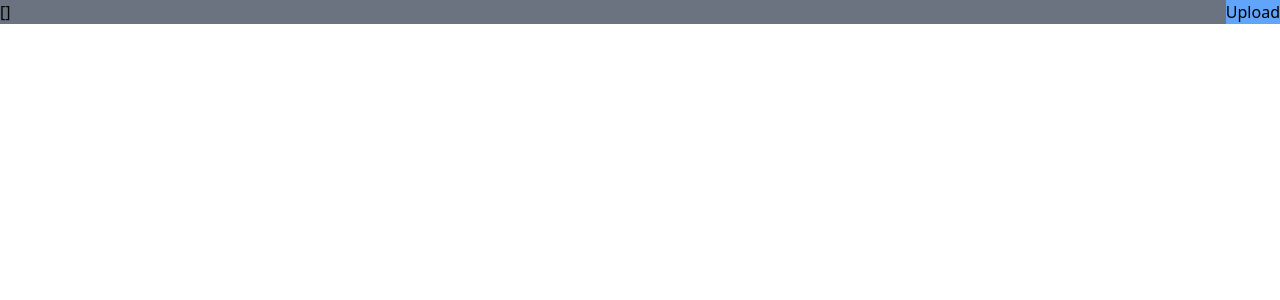
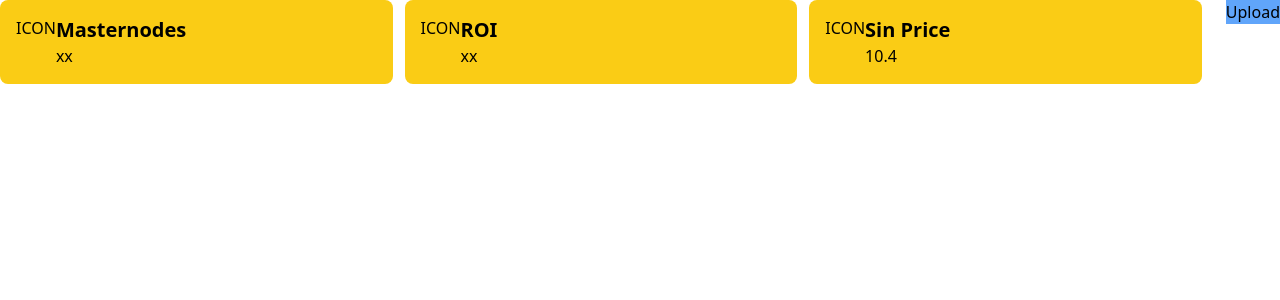
Before and after one commit to neiwad/sinfinity, a Nuxt app: page / in a window 1280 px wide. Shown: the top 300 px of the page. Built offline with nearby package versions, Linux system fonts and the light colour scheme.

Commit message:
add something

```diff
--- a/components/decoder/Uploader.vue
+++ b/components/decoder/Uploader.vue
@@ -7,15 +7,15 @@
 
 <script setup>
 import { ref } from "vue";
-const { file, processFile } = useHistory()
+const { file, processFile, findRewards } = useHistory()
 const { findMasternodes } = useMasternodes()
 const input = ref(null);
 const openUploader = () => {
     input.value.click();
 }
-const fileUploaded = (e) => {
+const fileUploaded = async (e) => {
     file.value = e.target.files[0];
-    processFile()
+    await processFile()
     findMasternodes()
 }
 </script>
--- a/components/decoder/Visualiser.vue
+++ b/components/decoder/Visualiser.vue
@@ -1,7 +1,10 @@
 <template>
-    <div>{{ history }}</div>
+    <div>
+        <div>
+           <DecoderStats />
+        </div>
+    </div>
 </template>
 
 <script setup lang="ts">
-const { history } = useHistory()
 </script>
--- /dev/null
+++ b/components/decoder/stats/Index.vue
@@ -0,0 +1,21 @@
+<template>
+    <div class="grid grid-cols-3 gap-3">
+        <DecoderStatsItem
+            class="bg-yellow-400"
+            title="Masternodes"
+            :value="masternodes.length"
+            :loaded="masternodesLoaded"
+        />
+        <DecoderStatsItem
+            class="bg-yellow-400"
+            title="ROI"
+            :value="masternodes.length"
+            :loaded="masternodesLoaded"
+        />
+        <DecoderStatsItem class="bg-yellow-400" title="Sin Price" :value="10.4" loaded />
+    </div>
+</template>
+
+<script setup>
+const { masternodes, masternodesLoaded } = useMasternodes()
+</script>
--- /dev/null
+++ b/components/decoder/stats/Item.vue
@@ -0,0 +1,23 @@
+<template>
+    <div class="rounded-lg p-4 flex">
+        <div>ICON</div>
+        <div class="flex flex-col">
+            <span class="font-bold text-xl">{{ title }}</span>
+            <span>{{ loaded ? value : 'xx' }}</span>
+        </div>
+    </div>
+</template>
+
+<script>
+export default {
+    props: {
+        title: String,
+        value: Number,
+        loaded: Boolean
+    }
+}
+</script>
+
+<script setup>
+
+</script>
--- a/composables/useHistory.ts
+++ b/composables/useHistory.ts
@@ -6,6 +6,7 @@ export const useHistory = () => {
     const history = useState('history', () => [])
 
     const processFile = () => {
+        return new Promise((resolve, reject) => {
             Papa.parse(file.value, {
                 complete: (resp) => {
                     if (resp.data) {
@@ -22,13 +23,26 @@ export const useHistory = () => {
                             history.value.push(historyLine);
                         });
                     }
+                    resolve()
                 },
+                error() {
+                    reject
+                }
             });
+        })
+    }
+
+    const findRewards = () => {
+        const rewards = history.value
+            .filter(h => h.type === 'Mined')
+            .map(h => h.amount)
+        console.log(rewards)
     }
 
     return {
         file,
         history,
-        processFile
+        processFile,
+        findRewards
     }
 }
--- a/composables/useMasternodes.ts
+++ b/composables/useMasternodes.ts
@@ -2,14 +2,22 @@ import { useState } from '#app'
 
 export const useMasternodes = () => {
     const masternodes = useState('masternodes', () => [])
+    const masternodesLoaded = useState('masternodesLoaded', () => false)
 
     const findMasternodes = () => {
         const { history } = useHistory()
-        const rewards = history.value
-            .filter(h => h.type === 'Mined')
-            .map(h => h.amount)
+        const masternodesTransactions = history.value.filter(h => h.type === 'Mined')
+        const masternodesAddresses = [...new Set(masternodesTransactions.map(t => t.address))]
+        console.log(masternodesAddresses)
 
+        masternodesAddresses.forEach(_address => {
+            masternodes.value.push({
+                address: _address,
+                history: masternodesTransactions.filter(_transaction => _transaction.address === _address)
+            })
+        })
+        masternodesLoaded.value = true
     }
 
-    return { masternodes, findMasternodes }
+    return { masternodes, masternodesLoaded, findMasternodes }
 }
--- a/nuxt.config.ts
+++ b/nuxt.config.ts
@@ -4,5 +4,13 @@ import { defineNuxtConfig } from 'nuxt3'
 export default defineNuxtConfig({
     buildModules: [
         'nuxt-windicss',
+        ['@nuxtjs/fontawesome', {
+            component: 'fa',
+            suffix: true,
+            icons: {
+                solid: ['faHome']
+            }
+        }],
     ],
+
 })
--- a/package.json
+++ b/package.json
@@ -7,6 +7,10 @@
     "start": "node .output/server/index.mjs"
   },
   "devDependencies": {
+    "@fortawesome/free-brands-svg-icons": "^5.15.4",
+    "@fortawesome/free-solid-svg-icons": "^5.15.4",
+    "@nuxtjs/fontawesome": "^1.1.2",
+    "add": "^2.0.6",
     "nuxt-windicss": "^2.0.12",
     "nuxt3": "latest",
     "papaparse": "^5.3.1"
--- a/pages/index.vue
+++ b/pages/index.vue
@@ -1,9 +1,9 @@
 <template>
     <div class="flex">
-        <div class="flex-1 bg-gray-500">
+        <div class="flex-1">
             <DecoderVisualiser />
         </div>
-        <div>
+        <div class="ml-6">
             <DecoderUploader />
         </div>
     </div>
```
Also changed, not shown: 1 other file (tests, documents, lock files or other folders). Lines whose indentation alone changed are shown as unchanged.
